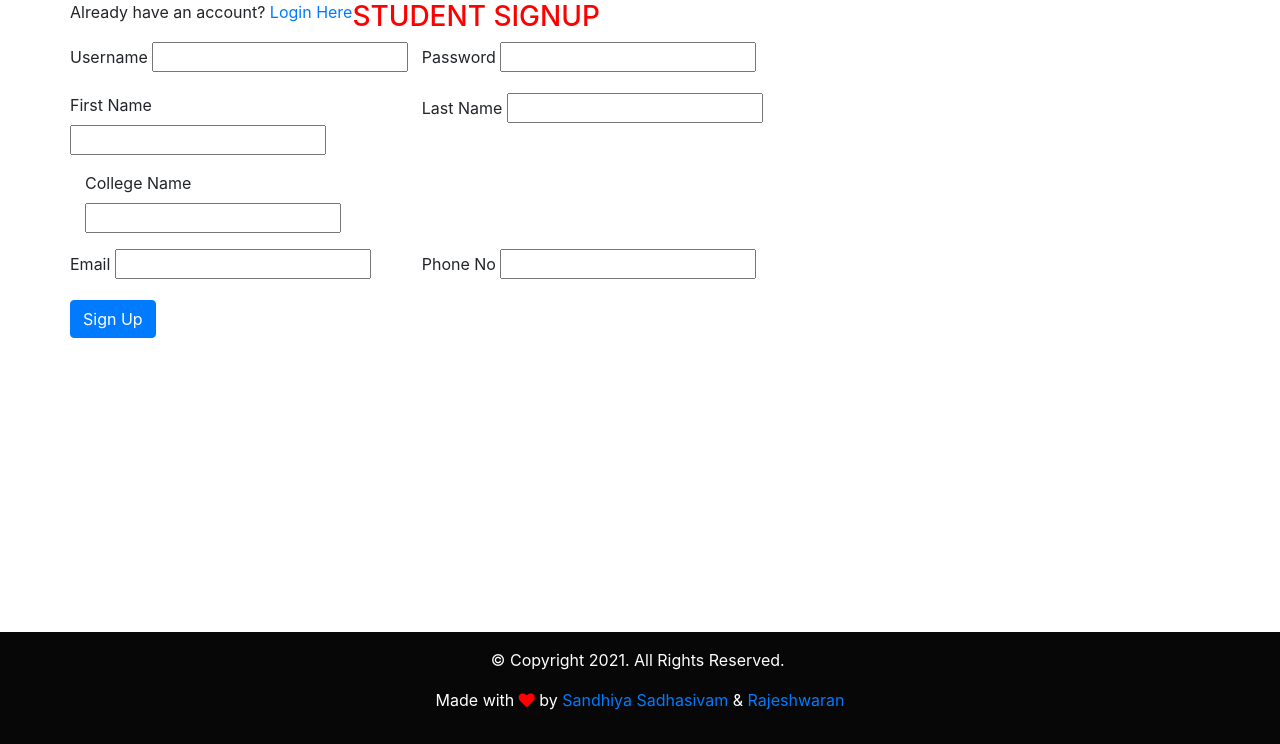
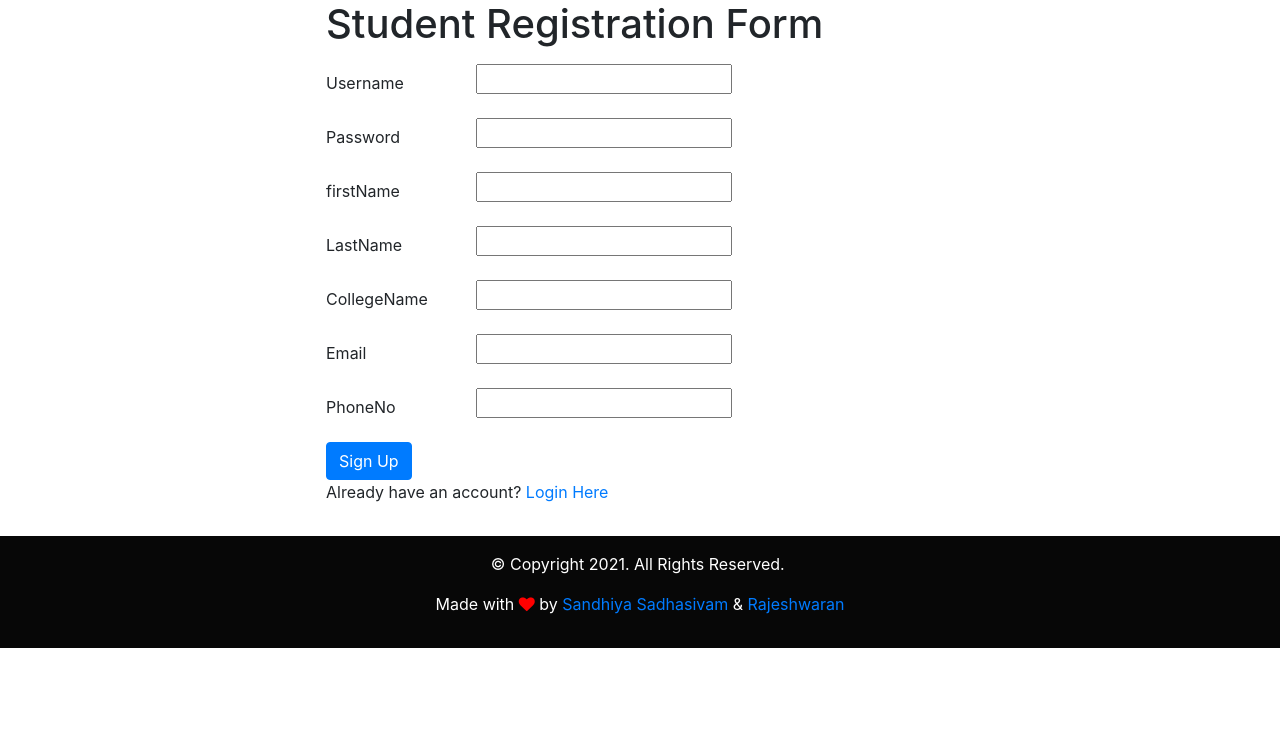
Before and after one commit to Sandhiya-Sadhasivam/online_quiz, a Django app: page /accounts/register/ in a window 1280 px wide. Shown: the part 56-800 px from the top of the page. Run offline with Django 3.2, Linux system fonts and the light colour scheme; some libraries are stand-ins or nearby versions.

Commit message:
ui fixed

```diff
--- a/accounts/templates/accounts/register.html
+++ b/accounts/templates/accounts/register.html
@@ -1,9 +1,16 @@
 {% extends 'base.html' %}
 
 {% block content %}
-    <div class="container">
-    <div class="row center">
-        <p>Already have an account? <a href="{% url 'accounts:login' %}">Login Here</a></p>
+    <style>
+    .downfooter {
+        position: inherit;
+    }
+    </style>
+    <div class="container-md" style="padding-left: 20%">
+    <div class="align-content-center">
+<div class="h1">
+    <p>Student Registration Form</p>
+</div>
         {% if messages %}
             <div class="messages">
                 {% for message in messages %}
@@ -15,50 +22,55 @@
                 {% endfor %}
             </div>
         {% endif %}
-        <h3 style="text-align: center;color: red;">STUDENT SIGNUP</h3>
+
     <form method="POST" autocomplete="off" enctype="multipart/form-data">
         {% csrf_token %}
-            <div class="form-row">
-                <div class="form-group col-md-6">
-                    <label for="username">Username</label>
-                    {{userForm.username}}
+  <div class="form-group row ">
+    <label for="username" class="col-sm-2 col-form-label">Username</label>
+    <div class="col-sm-4">
+        {{ userForm.username }}
     </div>
-                <div class="form-group col-md-6">
-                    <label for="inputPassword4">Password</label>
+  </div>
+  <div class="form-group row">
+    <label for="inputPassword4" class="col-sm-2 col-form-label">Password</label>
+    <div class="col-sm-10">
         {{userForm.password}}
     </div>
   </div>
-
-            <div class="form-row">
-                <div class="form-group col-md-6">
-                    <label for="first_name">First Name</label>
+        <div class="form-group row">
+    <label for="first_name" class="col-sm-2 col-form-label">firstName</label>
+    <div class="col-sm-10">
         {{userForm.first_name}}
     </div>
-                <div class="form-group col-md-6">
-                    <label for="last_name">Last Name</label>
+  </div>
+        <div class="form-group row">
+    <label for="last_name" class="col-sm-2 col-form-label">LastName</label>
+    <div class="col-sm-10">
         {{userForm.last_name}}
     </div>
   </div>
-            <div class="form-group col-md-6">
-                <label for="last_name">College Name</label>
+              <div class="form-group row">
+    <label for="college_name" class="col-sm-2 col-form-label">CollegeName</label>
+    <div class="col-sm-10">
         {{studentForm.college}}
     </div>
-
-            <div class="form-row">
-        <div class="form-group col-md-6">
-          <label for="mobile">Email</label>
+  </div>
+        <div class="form-group row">
+    <label for="email" class="col-sm-2 col-form-label">Email</label>
+    <div class="col-sm-10">
         {{studentForm.email}}
     </div>
-        <div class="form-group col-md-6">
-          <label for="address">Phone No</label>
+  </div>
+       <div class="form-group row">
+    <label for="mobile" class="col-sm-2 col-form-label">PhoneNo</label>
+    <div class="col-sm-10">
         {{studentForm.mobile}}
     </div>
   </div>
 
-
     <button type="submit" class="btn btn-primary">Sign Up</button>
+        <p>Already have an account? <a href="{% url 'accounts:login' %}">Login Here</a></p>
   </form>
 </div>
     </div>
-</div>
 {% endblock %}
--- a/static/css/footer.css
+++ b/static/css/footer.css
@@ -1,5 +1,5 @@
 .downfooter {
-  position: absolute;
+  position: fixed;
   right: 0;
   bottom: 0;
   left: 0;
--- a/templates/include/footer.html
+++ b/templates/include/footer.html
@@ -1,4 +1,4 @@
- <footer class="text-center">
+ <footer class="footer mt-auto py-3">
 
           <div class="d-flex flex-column justify-content-center align-items-center text-white downfooter">
             <p  > &copy; Copyright <span><script>document.write(new Date().getFullYear())</script></span>. All Rights Reserved.&nbsp;</p>
--- a/templates/quiz/take-quiz.html
+++ b/templates/quiz/take-quiz.html
@@ -21,8 +21,6 @@
                             <li>Total Marks : {{total_marks}}</li>
                         </ul>
                     <p></p>
-
-
 
                     <h4 class="card-title">Rules :</h4>
                     <p class="card-text">
```
Also changed, not shown: accounts/templates/accounts/login.html (+6 -3 lines), db.sqlite3, 1 other file. Lines whose indentation alone changed are shown as unchanged.
